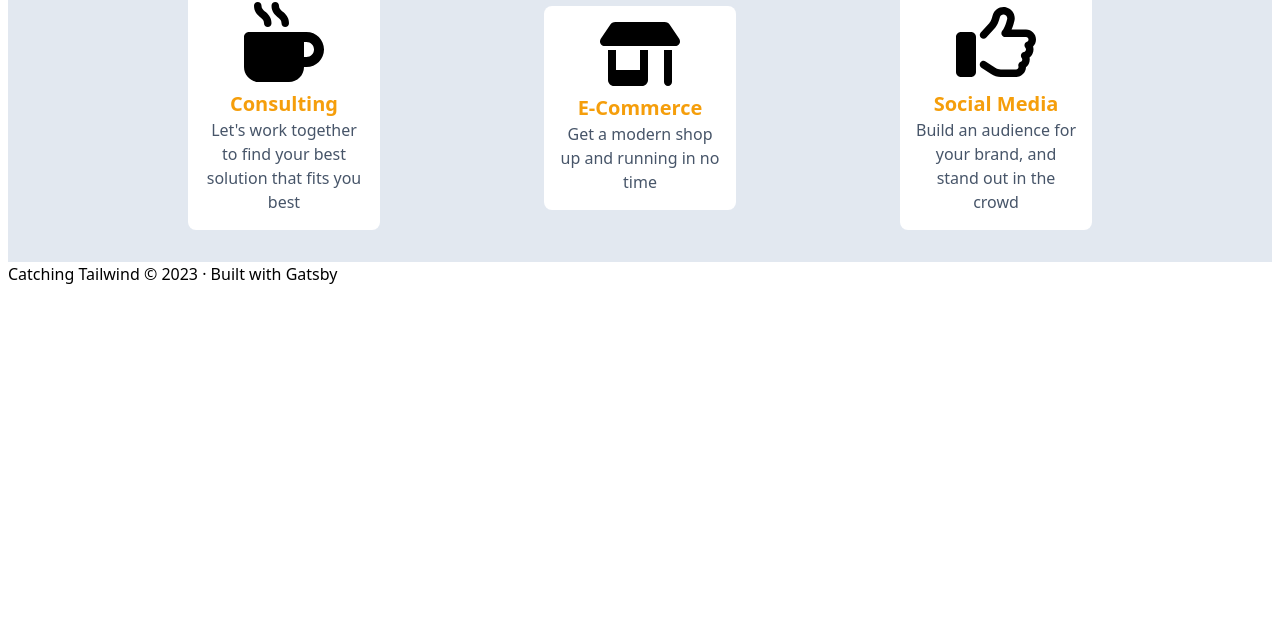
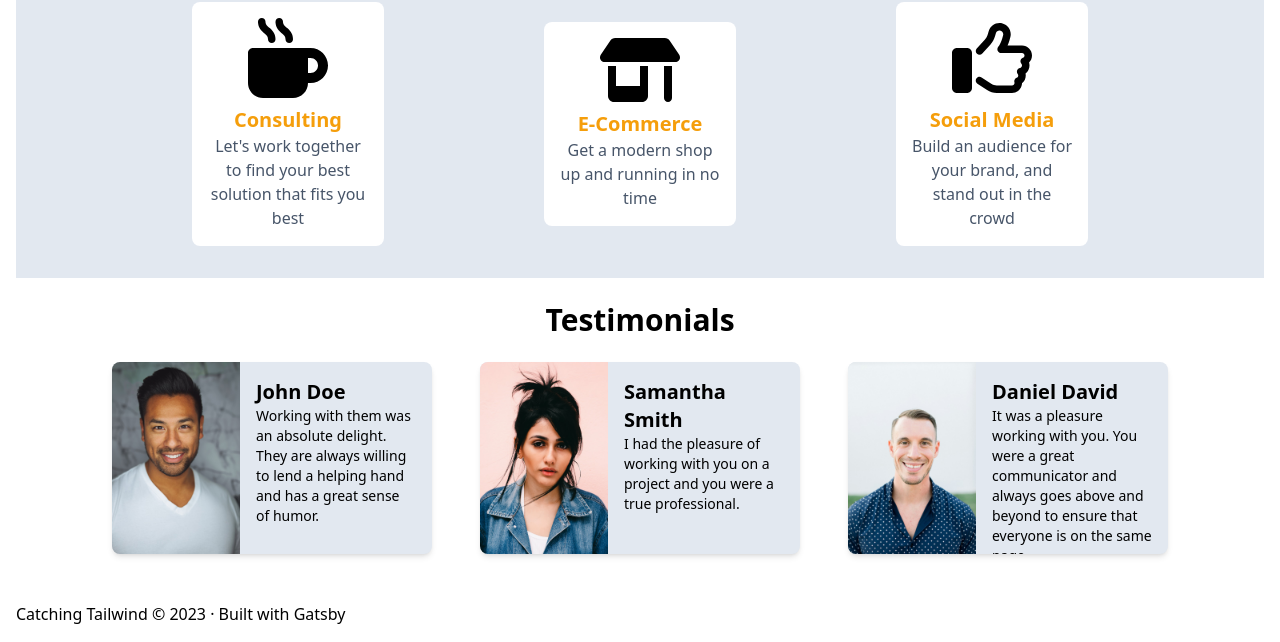
Before and after one commit to juanjuanzero-dev/catching-tailwindcss, a Gatsby site: page / in a window 1280 px wide. Shown: the part 486-1128 px from the top of the page. Before the commit the page ends 800 px from the top, so only its background shows below. Built offline with nearby package versions, Linux system fonts and the light colour scheme; Gatsby itself is replaced by a stand-in of ours.

Commit message:
testimonials list

```diff
--- a/src/components/layout.js
+++ b/src/components/layout.js
@@ -24,7 +24,7 @@ const Layout = ({ children }) => {
   `)
 
   return (
-    <div className="px-2">
+    <div className="m-4">
       <Header siteTitle={data.site.siteMetadata?.title || `Title`} />
       <div>
         <main>{children}</main>
--- /dev/null
+++ b/src/components/testimonialList.js
@@ -0,0 +1,32 @@
+import React from 'react'
+
+import benDen from '../images/profiles/matheus-ferrero-W7b3eDUb_2I-unsplash.jpg'
+import joe from '../images/profiles/joseph-gonzalez-iFgRcqHznqg-unsplash.jpg'
+import podmatch from '../images/profiles/podmatch-UpiF461EAHU-unsplash.jpg'
+
+const testimonials = [
+    { name: "John Doe", testimonial: "Working with them was an absolute delight. They are always willing to lend a helping hand and has a great sense of humor.", image: joe},
+    { name: "Samantha Smith", testimonial: "I had the pleasure of working with you on a project and you were a true professional.", image: benDen },
+    { name: "Daniel David", testimonial: "It was a pleasure working with you. You were a great communicator and always goes above and beyond to ensure that everyone is on the same page." , image: podmatch}
+]
+
+const TestimonialList = () => (
+    <>
+        <section className='relative p-6'>
+            <h2 id="testimonials" className='text-3xl font-extrabold text-center'>Testimonials</h2>
+            <div className=' flex flex-nowrap gap-12 overflow-x-auto p-6 md:justify-center'>
+                {testimonials.map(t =>
+                    <div className='flex flex-row h-48 w-80 bg-slate-200 rounded-lg shadow-md overflow-hidden flex-none'>
+                        <img className=' object-fill w-2/5' src={t.image}></img>
+                        <div className='flex flex-col p-4 w-3/5'>
+                            <h2 className='text-xl font-extrabold'>{t.name}</h2>
+                            <div className='text-sm'>{t.testimonial}</div>
+                        </div>
+                    </div>
+                )}
+            </div>
+        </section>
+    </>
+)
+
+export default TestimonialList;
--- a/src/pages/index.js
+++ b/src/pages/index.js
@@ -6,6 +6,7 @@ import Layout from "../components/layout"
 import Seo from "../components/seo"
 import HeroImageRight from "../components/hero-image-right"
 import ServicesList from "../components/servicesList"
+import TestimonialList from "../components/testimonialList"
 
 const links = [
   {
@@ -74,6 +75,7 @@ const IndexPage = () => (
   <Layout>
     <HeroImageRight></HeroImageRight>
     <ServicesList></ServicesList>
+    <TestimonialList></TestimonialList>
   </Layout>
 )
 
```
Also changed, not shown: README.md, src/images/profiles/matheus-ferrero-W7b3eDUb_2I-unsplash.jpg (added).
